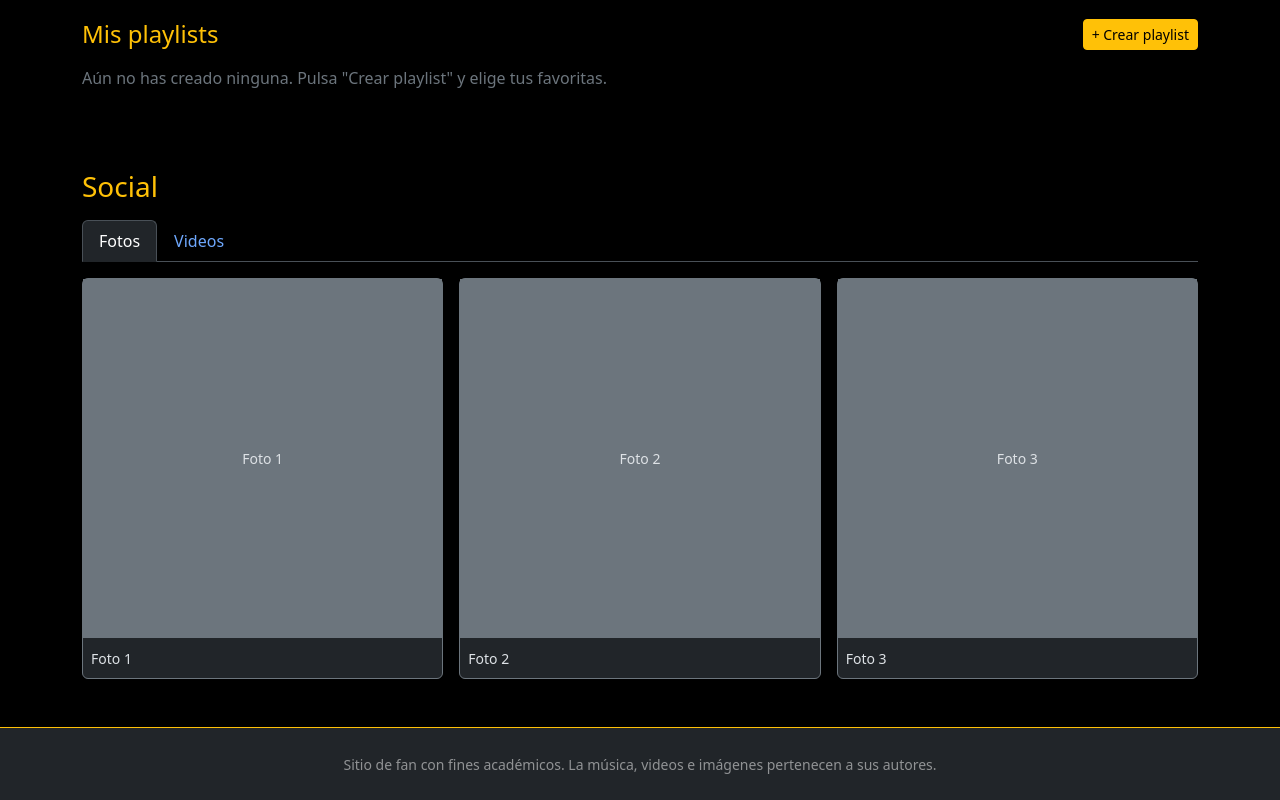
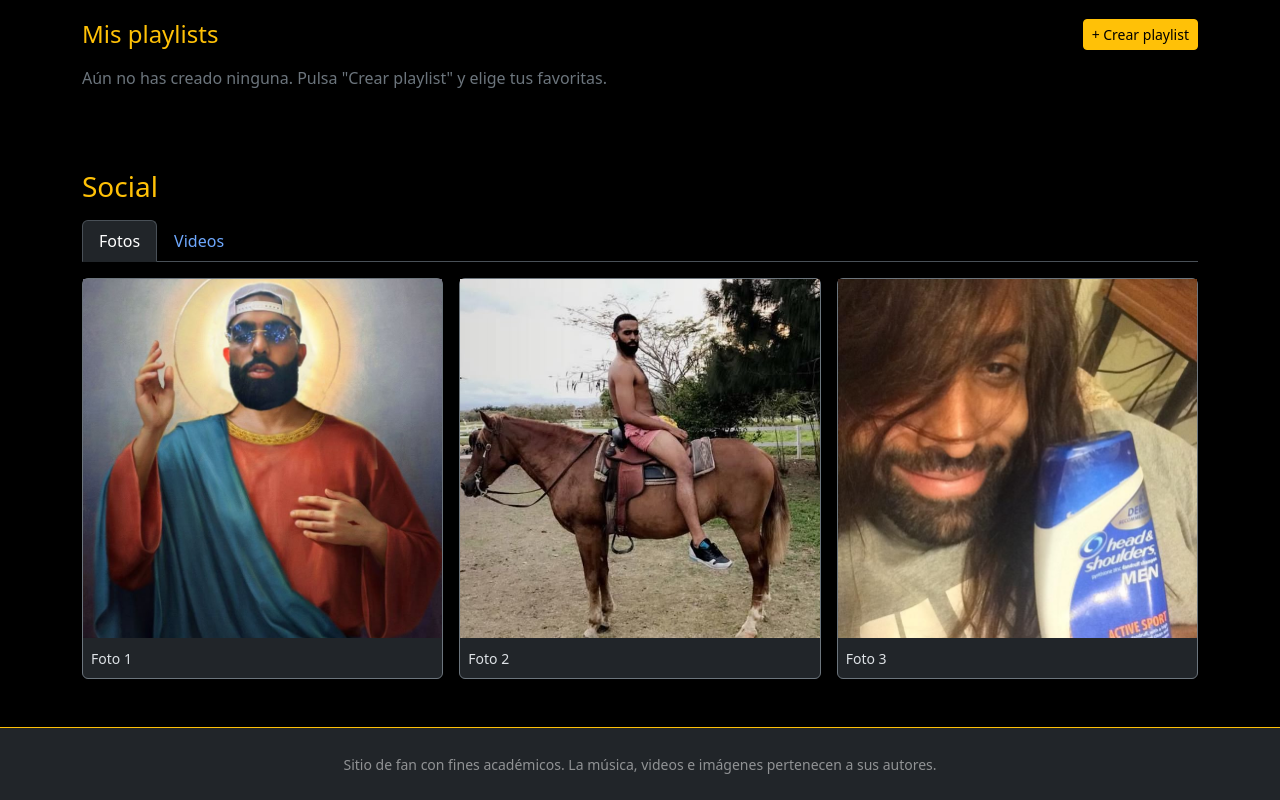
Before and after one commit to Damnpxg/ElaGOD, a plain HTML site: page index.html in a window 1280 px wide. Shown: the part 2922-3722 px from the top of the page. Drawn offline with nearby package versions, Linux system fonts and the light colour scheme.

Commit message:
update index.html

```diff
--- a/index.html
+++ b/index.html
@@ -412,9 +412,9 @@
     // ---------- FOTOS (Social) ----------
     // Guarda tus fotos en la carpeta "img" y pon aquí su nombre
     const FOTOS = [
-      { titulo: "Foto 1", src: "img/eladio-1.jpg" },
-      { titulo: "Foto 2", src: "img/eladio-2.jpg" },
-      { titulo: "Foto 3", src: "img/eladio-3.jpg" }
+      { titulo: "Foto 1", src: "god.jpg" },
+      { titulo: "Foto 2", src: "caba.jpg" },
+      { titulo: "Foto 3", src: "pelo.jpg" }
     ];
 
     /* =====================================================================
```
